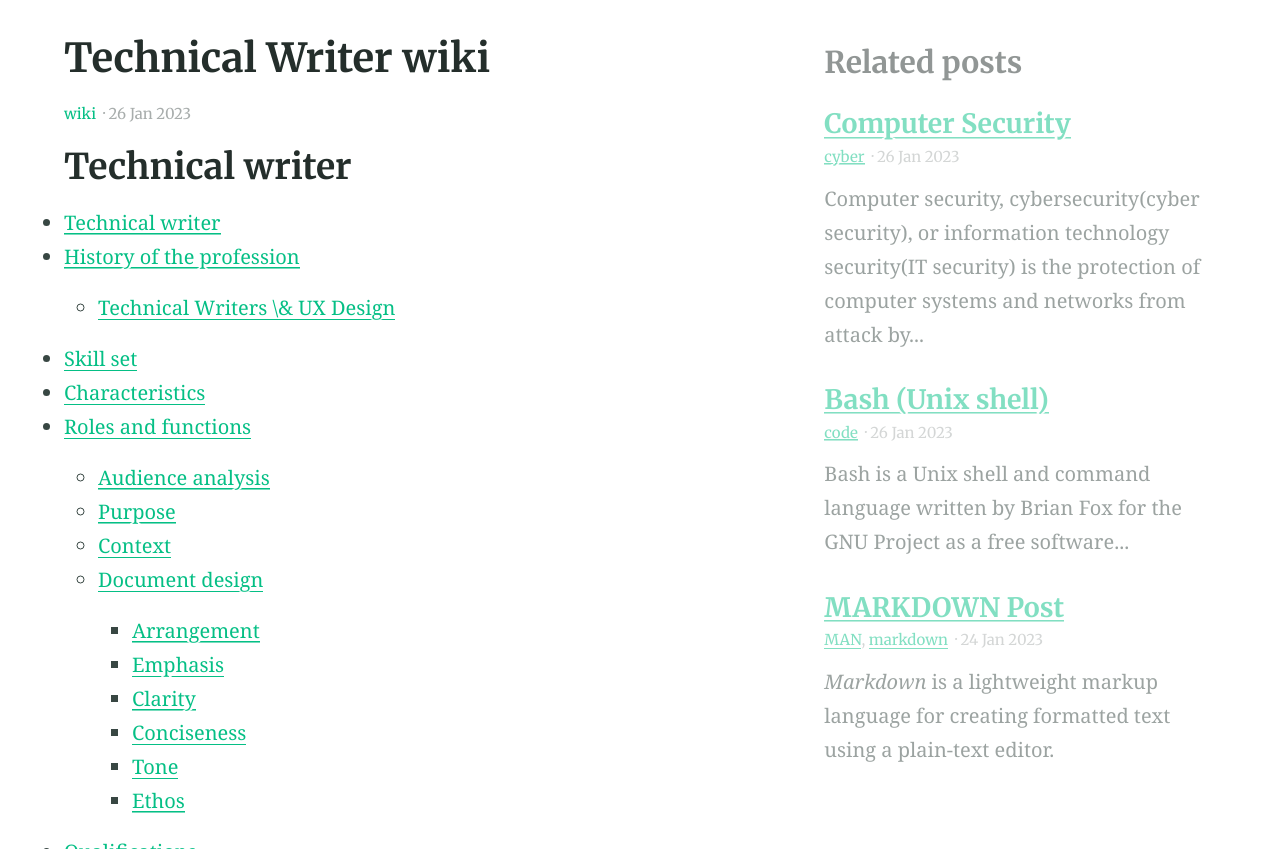
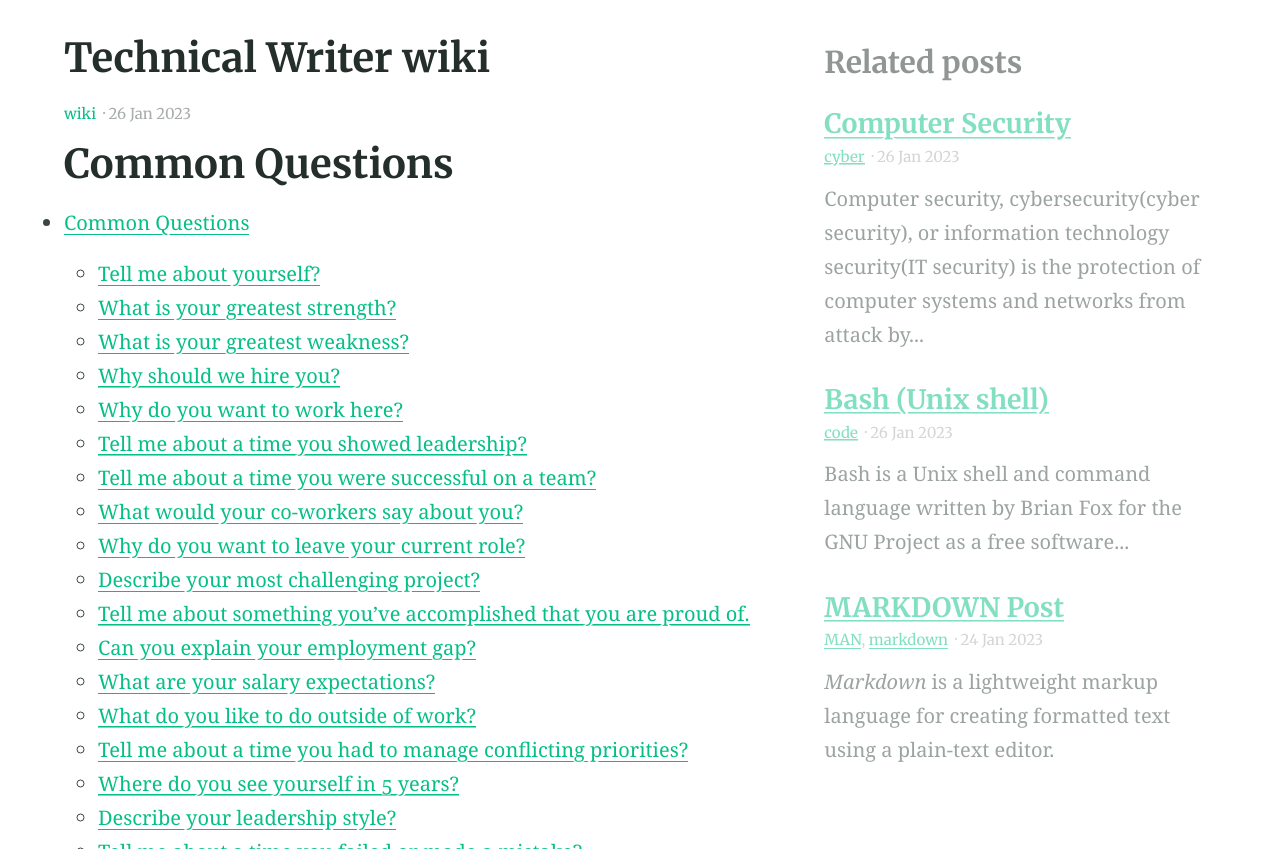
Before and after one commit to esccode/esccode.github.io, a Jekyll site: the page built from _posts/2023-01-26-technical-writer.md, in a window 1280 px wide and 900 px high, scrolled down 361 px, cut to the strip 51-900 px from the top of the window. Built offline with Jekyll 4.4.1, drawn with Linux system fonts in a browser that asks for light colours; some of the changed text lies outside the part shown.

Commit message:
sssssssss

```diff
--- a/_posts/2023-01-26-technical-writer.md
+++ b/_posts/2023-01-26-technical-writer.md
@@ -13,121 +13,84 @@ link: "https://en.wikipedia.org/wiki/Technical_writer"
 aside: true
 ---
 
-## Technical writer
+# Common Questions
 
-- [Technical writer](#technical-writer)
-- [History of the profession](#history-of-the-profession)
-  - [Technical Writers \& UX Design](#technical-writers--ux-design)
-- [Skill set](#skill-set)
-- [Characteristics](#characteristics)
-- [Roles and functions](#roles-and-functions)
-  - [Audience analysis](#audience-analysis)
-  - [Purpose](#purpose)
-  - [Context](#context)
-  - [Document design](#document-design)
-    - [Arrangement](#arrangement)
-    - [Emphasis](#emphasis)
-    - [Clarity](#clarity)
-    - [Conciseness](#conciseness)
-    - [Tone](#tone)
-    - [Ethos](#ethos)
-- [Qualifications](#qualifications)
-- [Methodology (document development life cycle)](#methodology-document-development-life-cycle)
-- [Environment](#environment)
-- [Career growth](#career-growth)
-- [Notable technical writers](#notable-technical-writers)
-- [Similar titles](#similar-titles)
-- [References](#references)
-- [External links](#external-links)
+- [Common Questions](#common-questions)
+  - [Tell me about yourself?](#tell-me-about-yourself)
+  - [What is your greatest strength?](#what-is-your-greatest-strength)
+  - [What is your greatest weakness?](#what-is-your-greatest-weakness)
+  - [Why should we hire you?](#why-should-we-hire-you)
+  - [Why do you want to work here?](#why-do-you-want-to-work-here)
+  - [Tell me about a time you showed leadership?](#tell-me-about-a-time-you-showed-leadership)
+  - [Tell me about a time you were successful on a team?](#tell-me-about-a-time-you-were-successful-on-a-team)
+  - [What would your co-workers say about you?](#what-would-your-co-workers-say-about-you)
+  - [Why do you want to leave your current role?](#why-do-you-want-to-leave-your-current-role)
+  - [Describe your most challenging project?](#describe-your-most-challenging-project)
+  - [Tell me about something you’ve accomplished that you are proud of.](#tell-me-about-something-youve-accomplished-that-you-are-proud-of)
+  - [Can you explain your employment gap?](#can-you-explain-your-employment-gap)
+  - [What are your salary expectations?](#what-are-your-salary-expectations)
+  - [What do you like to do outside of work?](#what-do-you-like-to-do-outside-of-work)
+  - [Tell me about a time you had to manage conflicting priorities?](#tell-me-about-a-time-you-had-to-manage-conflicting-priorities)
+  - [Where do you see yourself in 5 years?](#where-do-you-see-yourself-in-5-years)
+  - [Describe your leadership style?](#describe-your-leadership-style)
+  - [Tell me about a time you failed or made a mistake?](#tell-me-about-a-time-you-failed-or-made-a-mistake)
+  - [Tell me about a time you worked with a difficult person?](#tell-me-about-a-time-you-worked-with-a-difficult-person)
+  - [Tell me about a time you had to persuade someone?](#tell-me-about-a-time-you-had-to-persuade-someone)
+  - [Tell me about a time you disagreed with someone?](#tell-me-about-a-time-you-disagreed-with-someone)
+  - [Tell me about a time you created a goal and achieved it?](#tell-me-about-a-time-you-created-a-goal-and-achieved-it)
+  - [Tell me about a time you surpassed people’s expectations?](#tell-me-about-a-time-you-surpassed-peoples-expectations)
+  - [Tell me about a time you had to handle pressure?](#tell-me-about-a-time-you-had-to-handle-pressure)
+  - [Tell me about a time you had to learn something quickly?](#tell-me-about-a-time-you-had-to-learn-something-quickly)
+  - [Do you have any questions for me?](#do-you-have-any-questions-for-me)
 
+## Tell me about yourself?
 
+## What is your greatest strength?
 
-## History of the profession
+## What is your greatest weakness?
 
+## Why should we hire you?
 
+## Why do you want to work here?
 
-### Technical Writers & UX Design
+## Tell me about a time you showed leadership?
 
-## Skill set
+## Tell me about a time you were successful on a team?
 
-In addition to solid research, languages, writing, and revision skills, a technical writer may have skills in:
+## What would your co-workers say about you?
 
-- Business analysis
-- Computer scripting
-- Content management
-- Content design
-- Illustration/graphic design
-- Indexing
-- Information architecture
-- Information design
-- Localization/technical translation
-- Training
-- E-learning
-- User interfaces
-- Video editing
-- Website design/management
-- Hypertext Markup Language(HTML)
-- Usability testing
-- Problem solving
-- User experience design
+## Why do you want to leave your current role?
 
-A technical writer may apply their skills in the production of non-technical content, for example, writing high-level consumer information. Usually, a technical writer is not a subject-matter exper(SME), butinterviews SMEs and conduct the research necessary to write and compile technically accurate content. Technical writers complete both primary and secondary research to fully understand the topic.
+## Describe your most challenging project?
 
-## Characteristics
+## Tell me about something you’ve accomplished that you are proud of.
 
-## Roles and functions
+## Can you explain your employment gap?
 
-### Audience analysis
+## What are your salary expectations?
 
-### Purpose
+## What do you like to do outside of work?
 
-### Context
+## Tell me about a time you had to manage conflicting priorities?
 
-### Document design
+## Where do you see yourself in 5 years?
 
-#### Arrangement
+## Describe your leadership style?
 
-#### Emphasis
+## Tell me about a time you failed or made a mistake?
 
-#### Clarity
+## Tell me about a time you worked with a difficult person?
 
-#### Conciseness
+## Tell me about a time you had to persuade someone?
 
-#### Tone
+## Tell me about a time you disagreed with someone?
 
-#### Ethos
+## Tell me about a time you created a goal and achieved it?
 
-## Qualifications
+## Tell me about a time you surpassed people’s expectations?
 
-## Methodology (document development life cycle)
+## Tell me about a time you had to handle pressure?
 
-## Environment
+## Tell me about a time you had to learn something quickly?
 
-## Career growth
-
-## Notable technical writers
-
-## Similar titles
-
-Technical writers can have various job titles, including *technical communicator, informational developer, technical content developer or technical documentation specialist*. In the United Kingdom and some other countries, a technical writer is ofthen called a *technical author* or *knowledge author*.
-
-- Technical communicator
-- Technical author
-- Tech writer
-- Technical content developer
-- Content developer
-- Content designer
-- Technical information developer
-- Information architect
-- Information engineer
-- Information designer
-- Information developer
-- Documentation specialist
-- Documentation manager
-- Text engineer
-
-## References
-^ [Wikipedia, Technical Writer](https://en.wikipedia.org/wiki/Technical_writer "link" ).
-
-
-## External links
+## Do you have any questions for me?
```
